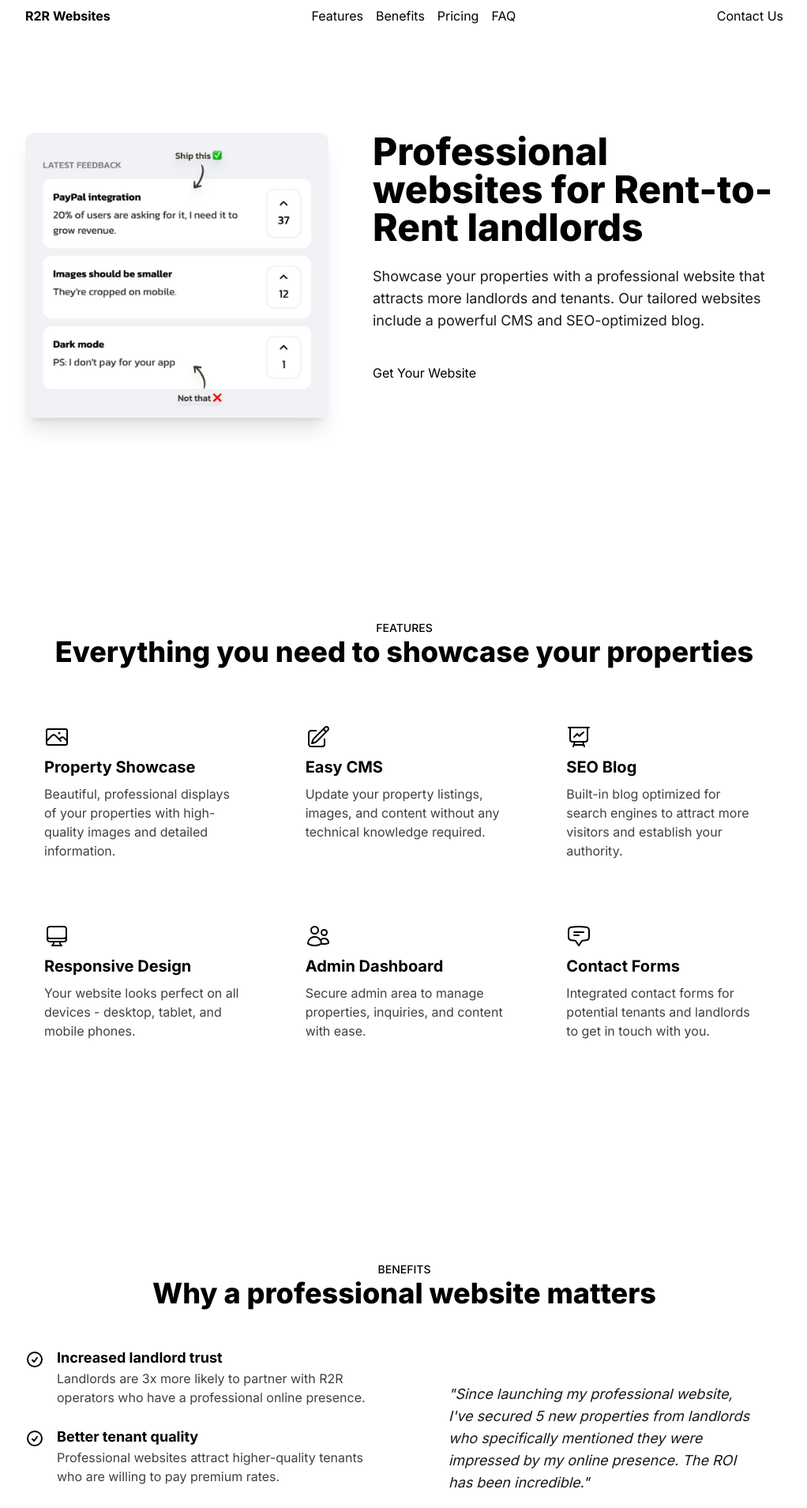
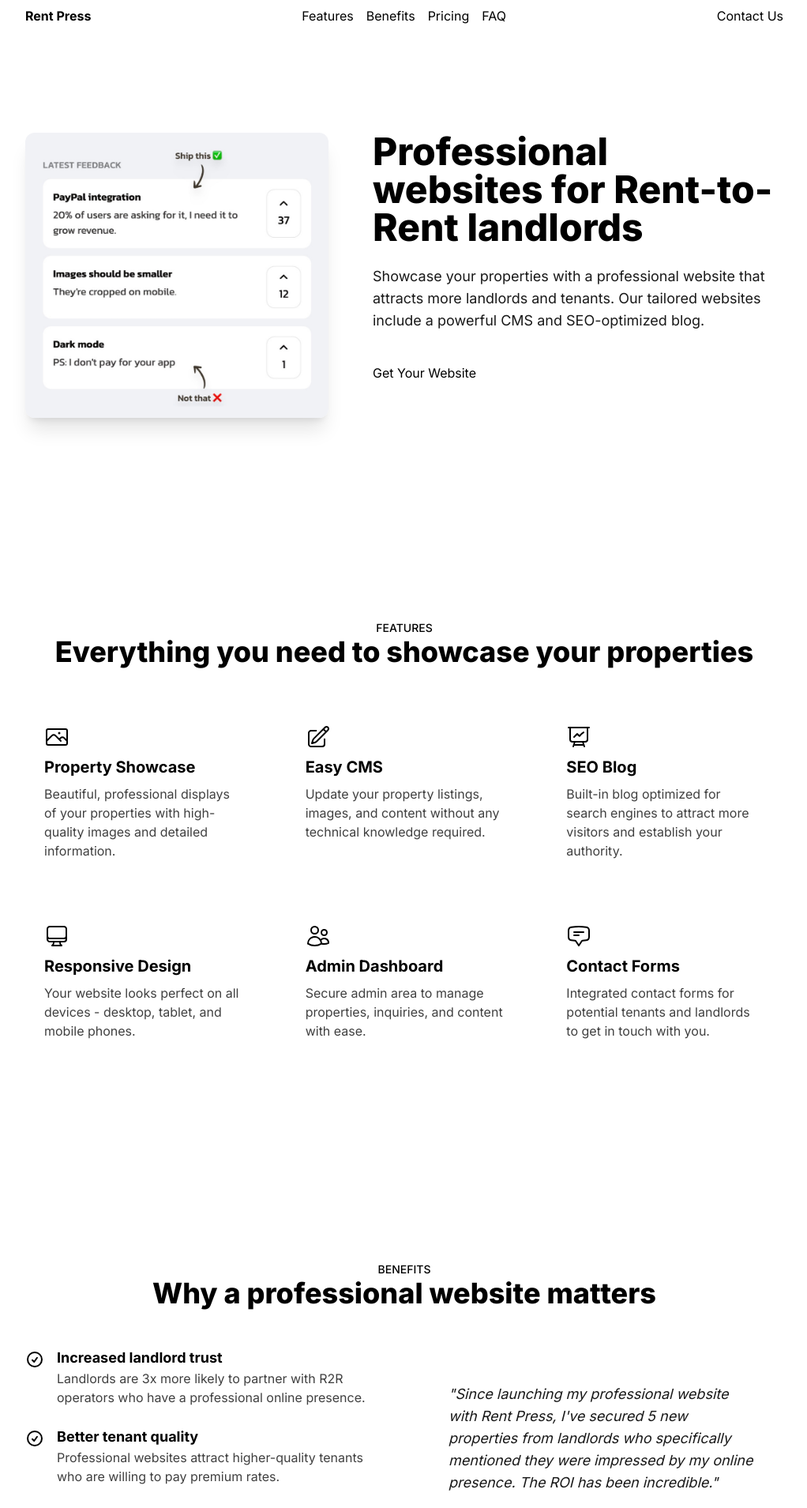
Before and after one commit to veron-eng/r2r-offering, a Next.js app: page / in a window 1280 px wide. Shown: the top 1909 px of the page at 79% size, without its empty margins (128-1150 px from the left). Built offline with nearby package versions, Linux system fonts and the light colour scheme.

Commit message:
changed name of propject

```diff
--- a/app/layout.js
+++ b/app/layout.js
@@ -4,7 +4,7 @@ import "./globals.css";
 const inter = Inter({ subsets: ["latin"] });
 
 export const metadata = {
-  title: "R2R Websites | Professional Websites for Rent-to-Rent Landlords",
+  title: "Rent Press | Professional Websites for Rent-to-Rent Landlords",
   description: "Create a professional website for your rent-to-rent property business with our built-in CMS, SEO blog, and admin dashboard.",
 };
 
--- a/app/page.js
+++ b/app/page.js
@@ -18,7 +18,7 @@ export default function Home() {
       {/* HEADER SECTION */}
       <section className="bg-base-200">
         <div className="max-w-5xl mx-auto flex justify-between items-center px-8 py-2">
-          <div className="font-bold">R2R Websites</div>
+          <div className="font-bold">Rent Press</div>
           <div className="space-x-4 max-md:hidden">
             <a className="link link-hover" href="#features">Features</a>
             <a className="link link-hover" href="#benefits">Benefits</a>
@@ -167,7 +167,7 @@ export default function Home() {
             </div>
             <div className="bg-primary/10 p-8 rounded-xl">
               <blockquote className="text-lg italic opacity-90">
-                "Since launching my professional website, I've secured 5 new properties from landlords who specifically mentioned they were impressed by my online presence. The ROI has been incredible."
+                "Since launching my professional website with Rent Press, I've secured 5 new properties from landlords who specifically mentioned they were impressed by my online presence. The ROI has been incredible."
                 <footer className="mt-4 font-bold">- Sarah T., R2R Operator in London</footer>
               </blockquote>
             </div>
@@ -257,7 +257,7 @@ export default function Home() {
       <section className="bg-base-300 py-12">
         <div className="max-w-5xl mx-auto px-8">
           <div className="flex flex-col md:flex-row justify-between items-center">
-            <div className="font-bold text-xl mb-4 md:mb-0">R2R Websites</div>
+            <div className="font-bold text-xl mb-4 md:mb-0">Rent Press</div>
             <div className="flex gap-6">
               <a href="#features" className="link link-hover">Features</a>
               <a href="#benefits" className="link link-hover">Benefits</a>
@@ -266,7 +266,7 @@ export default function Home() {
             </div>
           </div>
           <div className="mt-6 text-center md:text-left opacity-75 text-sm">
-            © {new Date().getFullYear()} R2R Websites. All rights reserved.
+            © {new Date().getFullYear()} Rent Press. All rights reserved.
           </div>
         </div>
       </section>
```
